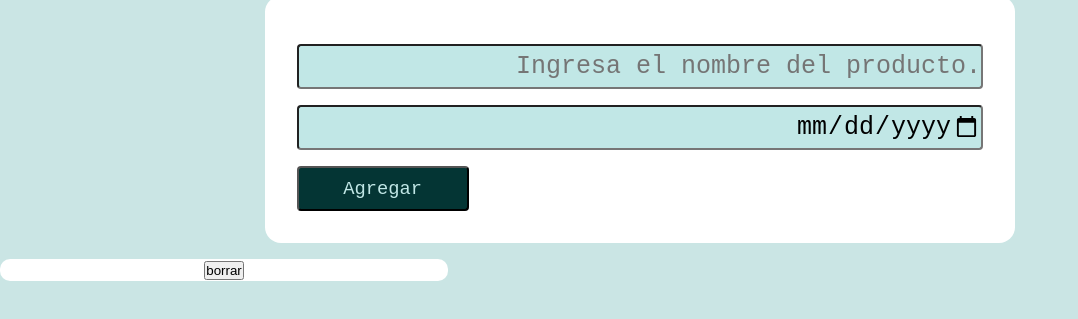
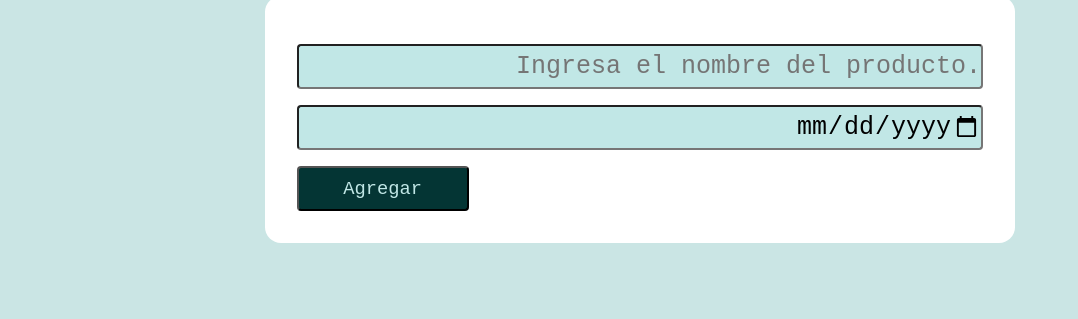
Before and after one commit to ClaudiaCoss/JSCoder, a plain HTML site: page index.html in a window 1280 px wide. Shown: the part 61-380 px from the top of the page, without its empty margins (0-1078 px from the left). Drawn offline with Linux system fonts and the light colour scheme.

Commit message:
arreglos css

```diff
--- a/index.html
+++ b/index.html
@@ -17,7 +17,7 @@
         <input class="btn-agregar" type="submit" value="Agregar" id="agregar">
     </form>
     <div id="contenedor" class="contenedor">
-        <input class="btnborrar" type="submit" value="borrar" id="borrar">
+
 
     </div>
     <script src="js/main.js"></script>
```
